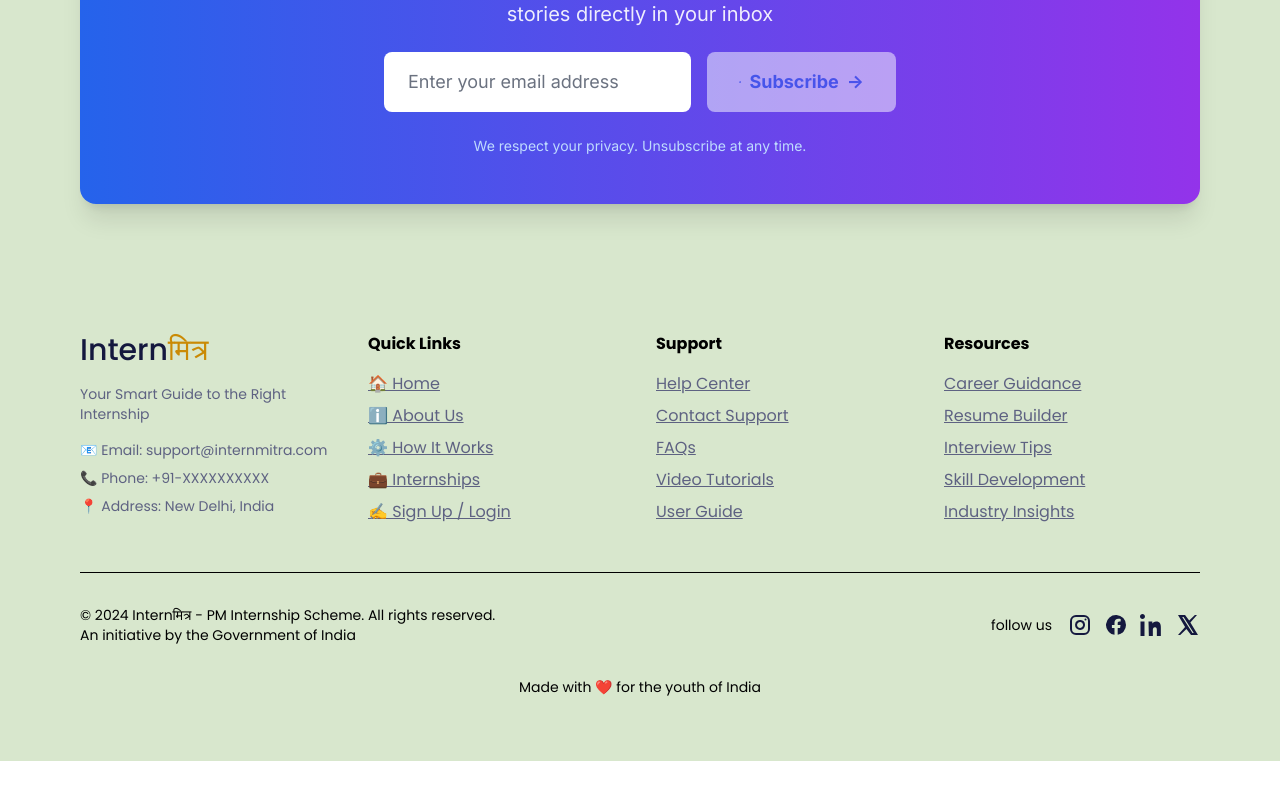
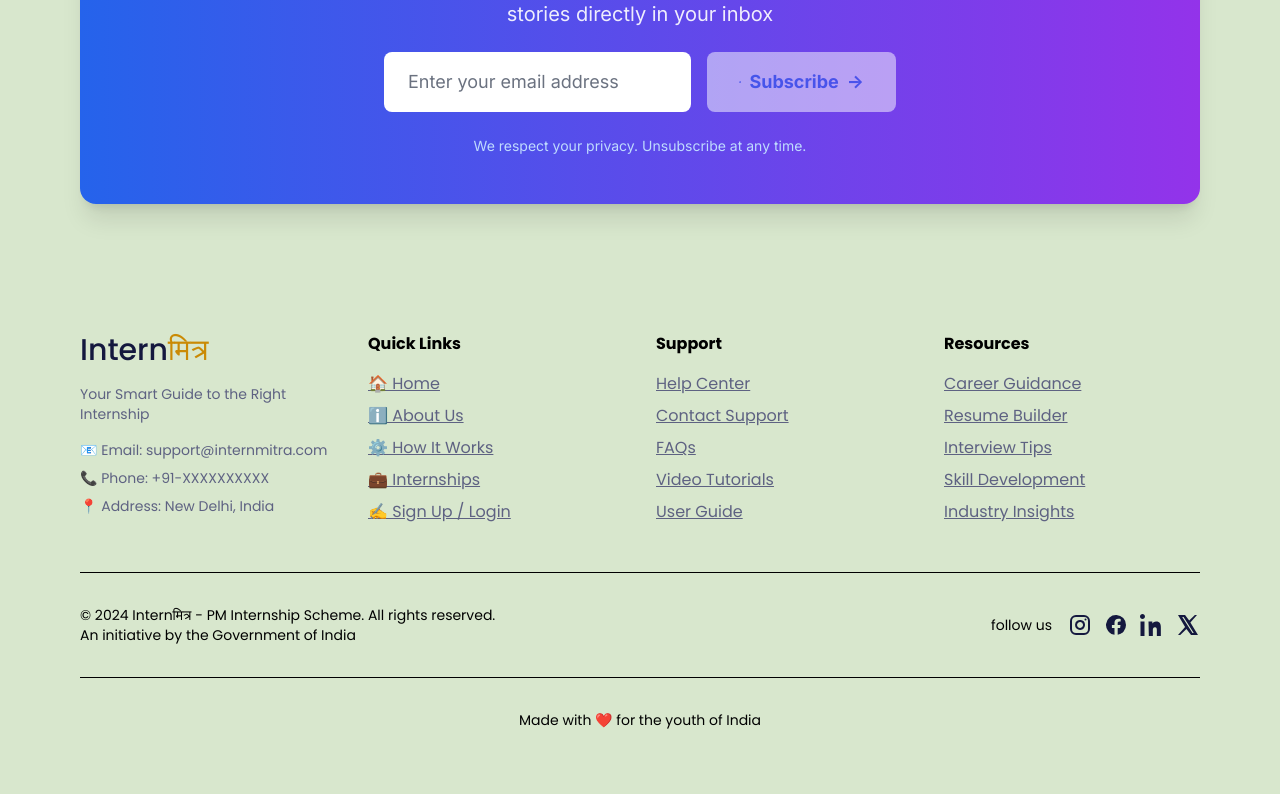
Before and after one commit to dev375506-design/ab-ni-hua-to-ni-kruga, a React (Vite) app: page / in a window 1280 px wide. Shown: the part 4702-5496 px from the top of the page. Before the commit the page ends 5463 px from the top, so only its background shows below. Built offline with nearby package versions, Linux system fonts and the light colour scheme; a web font is replaced by a local one.

Commit message:
Updated project files

```diff
--- a/client/pages/Index.tsx
+++ b/client/pages/Index.tsx
@@ -1276,6 +1276,8 @@ export default function Index() {
               </div>
             </div>
           </div>
+
+          <hr className="border-black mb-8 mt-8" />
           <div className="text-center mt-8">
             <p className="text-sm text-black font-poppins">
                 {t("footer.madeWith")}
```
